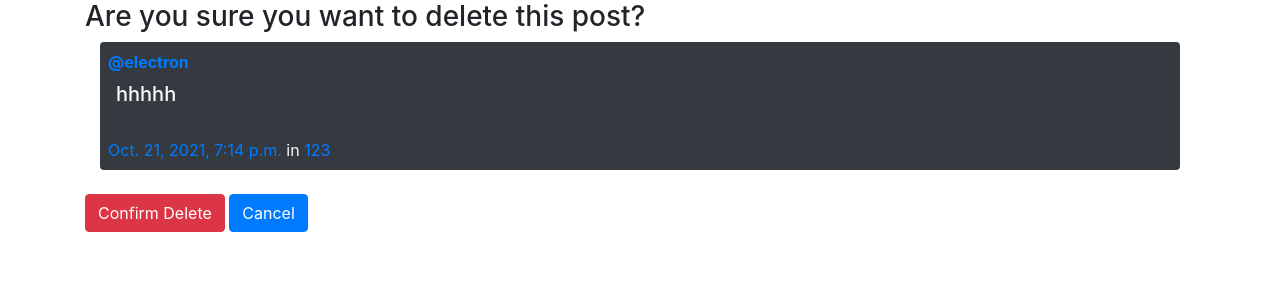
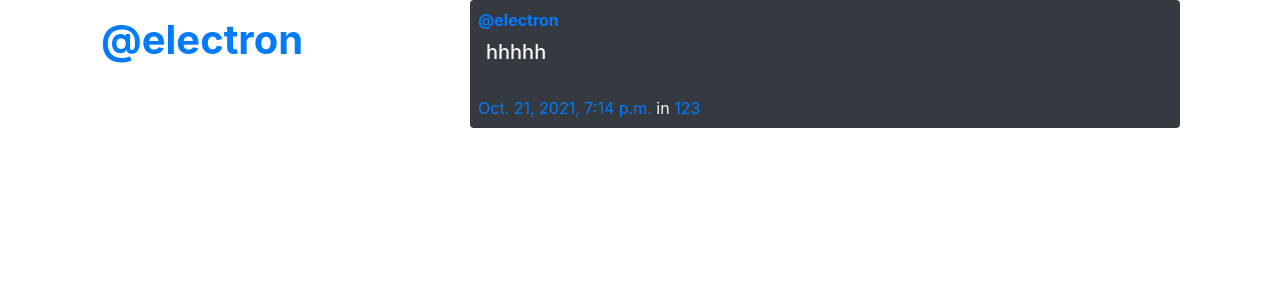
Before and after one commit to August-Schleich/Space_Social, a Django app: a page that uses Space_Social/posts/templates/posts/_post.html in a window 1280 px wide. Shown: the part 56-356 px from the top of the page. Run offline with Django 3.2, Linux system fonts and the light colour scheme; data comes from the database, SQL or seed files in the repository; both versions use the stored data as it was after the commit; some libraries are stand-ins or nearby versions.

Commit message:
debugging post success_url: workaround by changing post_detail

```diff
--- a/Space_Social/posts/models.py
+++ b/Space_Social/posts/models.py
@@ -24,8 +24,9 @@ class Post(models.Model):
     def save(self,*args,**kwargs):
         self.message_html = misaka.html(self.message)
         super().save(*args,**kwargs)
+
     def get_absolute_url(self):
-        return reverse('posts:single', kwargs={'username':self.user.username,'pk':self.pk})
+        return reverse('posts:single', kwargs={'username':self.user.username,"pk":self.pk})
 
 class Meta:
     ordering = ['-created_at']
--- a/Space_Social/posts/templates/posts/_post.html
+++ b/Space_Social/posts/templates/posts/_post.html
@@ -1,5 +1,5 @@
 
-<div class="media">
+<div class="post media">
 	<div class="media-body bg-dark p-2 text-light rounded">
 		<a href="{% url 'posts:for_user' username=post.user.username %}"><strong >@{{ post.user.username }}</strong></a>
 		<h5 class="media-heading p-2">{{ post.message_html|safe }}</h5>
--- a/Space_Social/posts/templates/posts/post_base.html
+++ b/Space_Social/posts/templates/posts/post_base.html
@@ -1,20 +1,13 @@
 {% extends "base.html" %}
 
 {% block content %}
-<div class="post-page">
-    <div class ='container'>
-        <div class ='row'>
-            {% block prepost %}{% endblock %}
-            {% block post_content %}{% endblock %}
-            {% block post_post %}{% endblock %}
-
-        </div>
-    </div>
-
+<div class="posts-page">
+	<div class="container">
+		<div class="row">
+			{% block prepost%}{% endblock %}
+			{% block post_content %}{% endblock %}
+			{% block post_post%}{% endblock %}
+		</div>
+	</div>
 </div>
-
-
-
-
-
 {% endblock %}
--- a/Space_Social/posts/templates/posts/post_confirm_delete.html
+++ b/Space_Social/posts/templates/posts/post_confirm_delete.html
@@ -10,6 +10,7 @@
 
 <form  method="POST" >
 	{% csrf_token %}
+
 	<input type="submit" value="Confirm Delete" class="btn btn-danger btn-large">
 	<a href="{% url 'posts:single' username=user.username pk=object.pk %}" class="btn btn-primary ">Cancel</a>
 </form>
--- a/Space_Social/posts/templates/posts/post_detail.html
+++ b/Space_Social/posts/templates/posts/post_detail.html
@@ -1,10 +1,14 @@
-{% extends "post/post_base.html" %}
+{% extends "posts/post_base.html" %}
+{% block prepost %}
+<div class="container p-3 col-md-4 ">
 
+	<h1><a href="{% url 'posts:for_user' username=post.user.username %}"><strong >@{{ post.user.username }}</strong></a><h1>
 
-{% block block_content %}
-<div class= "col-md-8">
-{% include "posts/_post.html%}
-
+</div>
+{% endblock %}
+{% block post_content %}
+<div class="col-md-8">
+    {% include "posts/_post.html" %}
 </div>
 
 {% endblock %}
--- a/Space_Social/posts/templates/posts/post_form.html
+++ b/Space_Social/posts/templates/posts/post_form.html
@@ -5,13 +5,11 @@
 {% block post_content %}
 <h4>Create New Post</h4>
 
-<form class="form-control" method="POST" action="{% url 'posts:create' %}"
-href="{%url 'posts:for_user' username=user.username %}" id="postForm" style="border:none;" >
-
+<form class="form-control" method="POST" action="{% url 'posts:create' %}" id="postForm" style="border:none;" >
 	{% csrf_token %}
 	{% bootstrap_form form %}
 
-	 <input type="submit" Value="POST" class="btn btn-primary btn-large">
+	 <input type="submit" Value="POST" class="btn btn-primary btn-large"></a>
 
 </form>
 {% endblock %}
--- a/Space_Social/posts/templates/posts/post_list.html
+++ b/Space_Social/posts/templates/posts/post_list.html
@@ -14,6 +14,7 @@
 					<a href="{% url 'groups:single' slug=member_group.group.slug %}">{{ member_group.group.name }}</a>
 				</li>
 				{% endfor %}
+
 			</ul>
 		</div>
 	</div>
@@ -27,6 +28,10 @@
 					<li class="group li-with-bullet"><a href="{% url 'groups:single' slug=other_group.slug %}">{{ other_group.name }}</a></li>
 				{% endfor %}
 			</ul>
+
+
+
+
 		</div>
 	</div>
 </div>
--- a/Space_Social/posts/views.py
+++ b/Space_Social/posts/views.py
@@ -1,21 +1,22 @@
-from django.shortcuts import redirect, render
+from django.contrib import messages
 from django.contrib.auth.mixins import LoginRequiredMixin
 from django.urls import reverse_lazy
-# Create your views here.
 from django.http import Http404
 from django.views import generic
-from django.contrib import messages
+
+
 from braces.views import SelectRelatedMixin
+
+from . import forms
 from . import models
-from . import forms
+
 from django.contrib.auth import get_user_model
 User = get_user_model()
 
 
-
-class PostList(SelectRelatedMixin,generic.ListView):
+class PostList(SelectRelatedMixin, generic.ListView):
     model = models.Post
-    select_related = ('user','group')
+    select_related = ("user", "group")
 
 
 class UserPosts(generic.ListView):
@@ -24,8 +25,8 @@ class UserPosts(generic.ListView):
 
     def get_queryset(self):
         try:
-            self.post_user = User.objects.prefetch_related('posts').get(
-                username__iexact=self.kwargs.get('username')
+            self.post_user = User.objects.prefetch_related("posts").get(
+                username__iexact=self.kwargs.get("username")
             )
         except User.DoesNotExist:
             raise Http404
@@ -38,35 +39,43 @@ class UserPosts(generic.ListView):
         return context
 
 
-class PostDetail(SelectRelatedMixin,generic.DeleteView):
+class PostDetail(SelectRelatedMixin, generic.DetailView):
     model = models.Post
-    select_related =('user','group')
+    select_related = ("user", "group")
 
     def get_queryset(self):
         queryset = super().get_queryset()
-        return queryset.filter(user__username__iexact=self.kwargs.get('username'))
+        return queryset.filter(
+            user__username__iexact=self.kwargs.get("username")
+        )
 
-class CreatePost(LoginRequiredMixin,SelectRelatedMixin,generic.CreateView):
-    success_url = reverse_lazy('posts:for_user')
+
+class CreatePost(LoginRequiredMixin, SelectRelatedMixin, generic.CreateView):
+    # form_class = forms.PostForm
     fields = ('message','group')
     model = models.Post
 
-    def form_valid(self,form):
+    # def get_form_kwargs(self):
+    #     kwargs = super().get_form_kwargs()
+    #     kwargs.update({"user": self.request.user})
+    #     return kwargs
+
+    def form_valid(self, form):
         self.object = form.save(commit=False)
         self.object.user = self.request.user
         self.object.save()
         return super().form_valid(form)
 
+
 class DeletePost(LoginRequiredMixin, SelectRelatedMixin, generic.DeleteView):
     model = models.Post
-    select_related = ('user', 'group')
-    success_url = reverse_lazy('posts:for_user')
-
+    select_related = ("user", "group")
+    success_url = reverse_lazy("posts:all")
 
     def get_queryset(self):
         queryset = super().get_queryset()
         return queryset.filter(user_id=self.request.user.id)
 
     def delete(self, *args, **kwargs):
-        messages.success(self.request, 'Post Deleted')
-        return super().delete(*args,**kwargs)
+        messages.success(self.request, "Post Deleted")
+        return super().delete(*args, **kwargs)
```
Also changed, not shown: Space_Social/db.sqlite3, Space_Social/posts/migrations/0001_initial.py.
